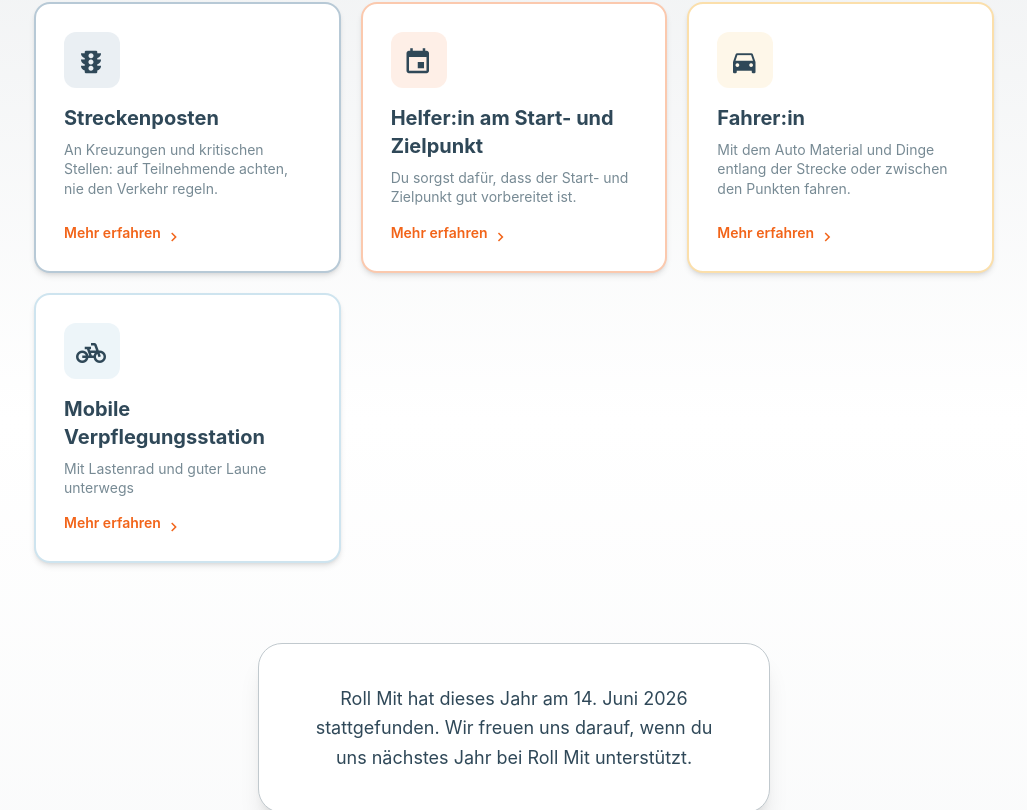
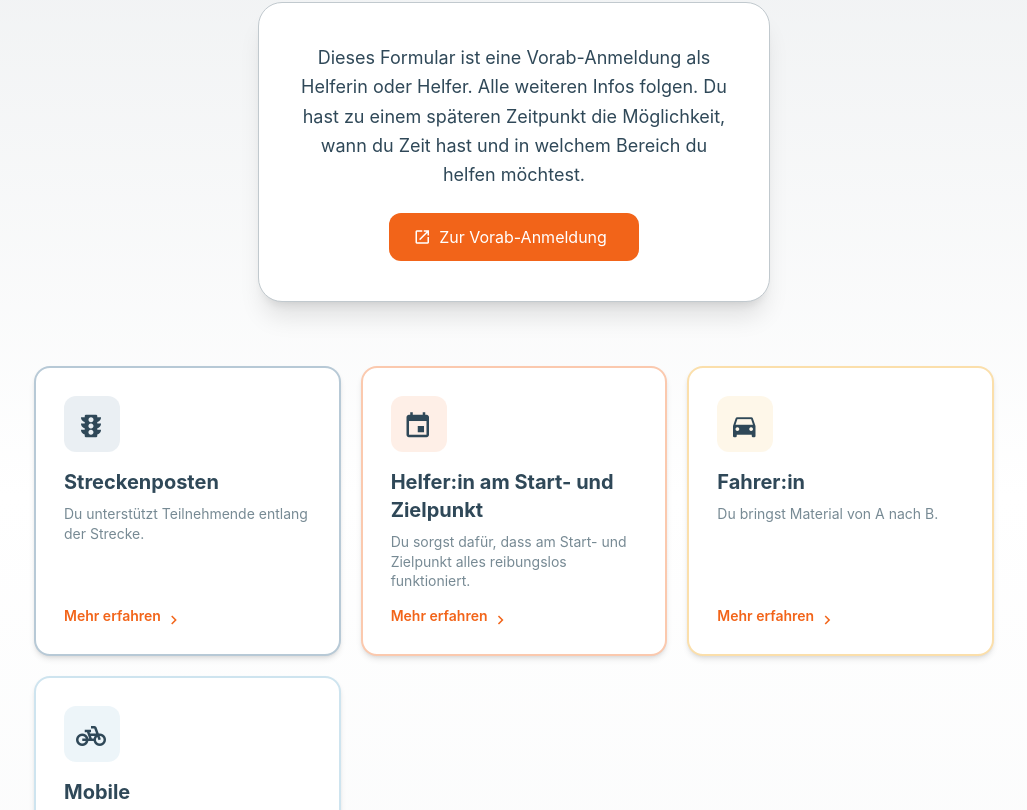
Before and after one commit to jekolbe/roll-mit-ui, an Angular app: page /helfen in a window 1280 px wide. Shown: the part 510-1320 px from the top of the page, without its empty margins (126-1153 px from the left). Built offline with nearby package versions, Linux system fonts and the light colour scheme.

Commit message:
Updated helfen page

```diff
--- a/src/app/layout/header/header.component.ts
+++ b/src/app/layout/header/header.component.ts
@@ -40,6 +40,7 @@ export class HeaderComponent {
     { label: "Bilder", path: "/bilder", exact: false },
     { label: "Strecke", path: "/strecke", exact: false },
     { label: "Anmeldung", path: "/anmelden", exact: false },
+    { label: "Mithelfen", path: "/helfen", exact: false, highlight: true },
   ];
 
   openMobileMenu(): void {
--- a/src/app/pages/mithelfen/helfen-rollen.data.ts
+++ b/src/app/pages/mithelfen/helfen-rollen.data.ts
@@ -1,6 +1,6 @@
 /** Helfer-Anmeldung (Vereinscloud ADFC Baden-Württemberg, Deutschland). */
 export const HELFER_FORMULAR_URL =
-  "https://vcloud.adfc-bw.de/index.php/apps/forms/s/PXoPC9nwDN3pDwbZwqn4MeMH";
+  "https://vcloud.adfc-bw.de/index.php/apps/forms/s/4xwjJ4ZcDfre2reWHiqknEYL";
 
 export interface HelferRolleData {
   slug: string;
@@ -21,50 +21,57 @@ export const HELFER_ROLLEN: HelferRolleData[] = [
     slug: "streckenposten",
     title: "Streckenposten",
     teaser:
-      "An Kreuzungen und kritischen Stellen: auf Teilnehmende achten, nie den Verkehr regeln.",
+      "Du unterstützt Teilnehmende entlang der Strecke.",
     icon: "traffic",
     accentBorder: "border-baltic-blue/35",
     accentIcon: "text-baltic-blue",
     accentBg: "bg-baltic-blue/10",
     einleitung: [
-      "Du unterstützt entlang der Strecke, beispielsweise an Straßenquerungen. Du darfst und wirst nicht den fließenden Verkehr leiten, sondern weist Teilnehmende auf Stellen hin, die besonders vorsichtig befahren werden sollen.",
-      "Wir achten darauf, dass Streckenposten immer zu zweit sind.",
+      "Du wirst zu zweit mit einem weiteren Menschen entlang der Strecke eine kleine Station betreuten. Die Teilnehmenden können dort einen Stempel abholen, Wasser nachfüllen oder mit anderen ins Gespräch kommen.",
+      "Du beantwortest Fragen zur Strecke und zum Event. Falls du einmal nicht weiterweist, leitest du die Frage einfach an unsere Hauptkoordination weiter.",
     ],
     duBrauchst: [
-      "Warnweste",
-      "Eventuell einen Stuhl (z. B. Campingstuhl), falls du dich zwischendurch setzen möchtest",
-      "Eigene Verpflegung (Trinken und Essen)",
-      "Sonnenschutz (nicht alle Plätze sind schattig)",
+      "Eigene Verpflegung (Trinken und Essen) für den Tag",
+      "Sonnencreme",
+      "Bequeme Kleidung",
+      "Ein Handy auf dem wir dich kontaktieren können"
     ],
     duBekommst: [
       "Fahrt zum Einsatzort, falls du nicht selbst hinfahren möchtest",
       "Eine genaue Einweisung, wann du wo sein sollst",
-      "Eine genaue Einweisung, was du darfst und was nicht",
+      "Einen Stuhl und einen Tisch",
+      "Einen Sonnenschirm"
     ],
   },
   {
     slug: "start-und-ziel",
     title: "Helfer:in am Start- und Zielpunkt",
     teaser:
-      "Du sorgst dafür, dass der Start- und Zielpunkt gut vorbereitet ist.",
+      "Du sorgst dafür, dass am Start- und Zielpunkt alles reibungslos funktioniert.",
     icon: "event",
     accentBorder: "border-blaze-orange/35",
     accentIcon: "text-blaze-orange",
     accentBg: "bg-blaze-orange/10",
     einleitung: [
-      "Du hilfst uns, Start- und Zielpunkt einzurichten. Dazu gehört zum Beispiel: Biertische aufstellen, Absperrbänder anbringen, Material von A nach B bringen und ähnliche Aufgaben.",
+      "Du hilfst uns, Start- und Zielpunkt einzurichten. Dazu gehört zum Beispiel: Sitzgelegenheiten aufstellen, Absperrbänder befestigen, Material von A nach B bringen und ähnliche Aufgaben.",
+      "Wenn du möchtest, kannst du auch gerne an einem unserer Stände aktiv werden. Beispielsweise können sich die Teilnehmenden kleine Geschenke abholen, wenn sie die ganze Strecke gemeistert haben."
     ],
     duBrauchst: [
       "Arbeitshandschuhe, falls du sie beim Aufbau nutzen möchtest",
       "Bequeme Kleidung und festes Schuhwerk",
+      "Eigenes Trinken",
+      "Snacks für Zwischendurch"
     ],
-    duBekommst: ["Eine Einweisung, wann du wo sein sollst"],
+    duBekommst: [
+      "Ein Mittagessen",
+      "Eine Einweisung, wann du wo sein sollst"
+    ],
   },
   {
     slug: "fahrer",
     title: "Fahrer:in",
     teaser:
-      "Mit dem Auto Material und Dinge entlang der Strecke oder zwischen den Punkten fahren.",
+      "Du bringst Material von A nach B.",
     icon: "directions_car",
     accentBorder: "border-honey-bronze/40",
     accentIcon: "text-honey-bronze",
@@ -83,7 +90,7 @@ export const HELFER_ROLLEN: HelferRolleData[] = [
   {
     slug: "mobile-verpflegung",
     title: "Mobile Verpflegungsstation",
-    teaser: "Mit Lastenrad und guter Laune unterwegs",
+    teaser: "Du sorgst mit einem Lastenrad für gute Laune und Verpflegung auf der Strecke.",
     icon: "pedal_bike",
     accentBorder: "border-sky-reflection/40",
     accentIcon: "text-baltic-blue",
--- a/src/app/pages/mithelfen/mithelfen-rolle.component.ts
+++ b/src/app/pages/mithelfen/mithelfen-rolle.component.ts
@@ -4,17 +4,20 @@ import {toSignal} from '@angular/core/rxjs-interop';
 import {ActivatedRoute, Router, RouterLink} from '@angular/router';
 import {MatIconModule} from '@angular/material/icon';
 import {map, tap} from 'rxjs';
-import {HELFER_ROLLEN_BY_SLUG} from './helfen-rollen.data';
+import {ExternalFormLinkButtonComponent} from '../../components/external-form-link-button/external-form-link-button.component';
+import {HELFER_FORMULAR_URL, HELFER_ROLLEN_BY_SLUG} from './helfen-rollen.data';
 
 @Component({
   selector: 'app-mithelfen-rolle',
   standalone: true,
-  imports: [NgClass, RouterLink, MatIconModule],
+  imports: [NgClass, RouterLink, MatIconModule, ExternalFormLinkButtonComponent],
   templateUrl: './mithelfen-rolle.html',
 })
 export class MithelfenRolleComponent {
   private readonly router = inject(Router);
   private readonly route = inject(ActivatedRoute);
+
+  protected readonly formularUrl = HELFER_FORMULAR_URL;
 
   protected readonly rolle = toSignal(
     this.route.paramMap.pipe(
--- a/src/app/pages/mithelfen/mithelfen-rolle.html
+++ b/src/app/pages/mithelfen/mithelfen-rolle.html
@@ -71,10 +71,15 @@
       </div>
 
       <div class="rounded-2xl border border-charcoal-blue-200 bg-white p-8 shadow-md text-center">
-        <p class="text-lg text-charcoal-blue-500 leading-relaxed max-w-xl mx-auto">
-          Roll Mit hat dieses Jahr am 14. Juni 2026 stattgefunden. Wir freuen uns darauf,
-          wenn du uns nächstes Jahr bei Roll Mit unterstützt.
+        <p class="text-lg text-charcoal-blue-500 leading-relaxed max-w-xl mx-auto mb-6">
+          Dieses Formular ist eine Vorab-Anmeldung als Helferin oder Helfer. Alle weiteren
+          Infos folgen. Du hast zu einem späteren Zeitpunkt die Möglichkeit anzugeben, wann du Zeit
+          hast und in welchem Bereich du helfen möchtest.
         </p>
+        <app-external-form-link-button
+          [href]="formularUrl"
+          label="Zur Vorab-Anmeldung"
+        />
       </div>
     </div>
   </main>
--- a/src/app/pages/mithelfen/mithelfen.component.ts
+++ b/src/app/pages/mithelfen/mithelfen.component.ts
@@ -4,14 +4,23 @@ import {RouterLink} from '@angular/router';
 import {MatButtonModule} from '@angular/material/button';
 import {MatExpansionModule} from '@angular/material/expansion';
 import {MatIconModule} from '@angular/material/icon';
-import {HELFER_ROLLEN} from './helfen-rollen.data';
+import {ExternalFormLinkButtonComponent} from '../../components/external-form-link-button/external-form-link-button.component';
+import {HELFER_FORMULAR_URL, HELFER_ROLLEN} from './helfen-rollen.data';
 
 @Component({
   selector: 'app-mithelfen',
   standalone: true,
-  imports: [NgClass, RouterLink, MatButtonModule, MatExpansionModule, MatIconModule],
+  imports: [
+    NgClass,
+    RouterLink,
+    MatButtonModule,
+    MatExpansionModule,
+    MatIconModule,
+    ExternalFormLinkButtonComponent,
+  ],
   templateUrl: './mithelfen.html',
 })
 export class MithelfenComponent {
   protected readonly rollen = HELFER_ROLLEN;
+  protected readonly formularUrl = HELFER_FORMULAR_URL;
 }
--- a/src/app/pages/mithelfen/mithelfen.html
+++ b/src/app/pages/mithelfen/mithelfen.html
@@ -21,6 +21,22 @@
         was dich erwartet, was du mitbringen solltest und was wir dir stellen.
       </p>
     </header>
+
+    <section
+      class="mx-auto mb-14 sm:mb-16 max-w-lg rounded-3xl border border-charcoal-blue-200 bg-white p-8 sm:p-10 shadow-xl text-center"
+      aria-labelledby="helfen-form-heading"
+    >
+      <h2 id="helfen-form-heading" class="sr-only">Helfer-Anmeldung</h2>
+      <p class="text-lg text-charcoal-blue-500 leading-relaxed mb-6">
+        Dieses Formular ist eine Vorab-Anmeldung als Helferin oder Helfer. Alle weiteren
+        Infos folgen. Du hast zu einem späteren Zeitpunkt die Möglichkeit, wann du Zeit
+        hast und in welchem Bereich du helfen möchtest.
+      </p>
+      <app-external-form-link-button
+        [href]="formularUrl"
+        label="Zur Vorab-Anmeldung"
+      />
+    </section>
 
     <section class="mb-16 sm:mb-20" aria-labelledby="helfen-rollen-heading">
       <h2 id="helfen-rollen-heading" class="sr-only">Helfer-Bereiche</h2>
@@ -60,17 +76,6 @@
         </a>
         }
       </div>
-    </section>
-
-    <section
-      class="mx-auto max-w-lg rounded-3xl border border-charcoal-blue-200 bg-white p-8 sm:p-10 shadow-xl text-center"
-      aria-labelledby="helfen-form-heading"
-    >
-      <h2 id="helfen-form-heading" class="sr-only">Helfer-Anmeldung</h2>
-      <p class="text-lg text-charcoal-blue-500 leading-relaxed">
-        Roll Mit hat dieses Jahr am 14. Juni 2026 stattgefunden. Wir freuen uns darauf,
-        wenn du uns nächstes Jahr bei Roll Mit unterstützt.
-      </p>
     </section>
 
     <section class="mx-auto mt-16 sm:mt-20 max-w-2xl" aria-labelledby="faq">
```
